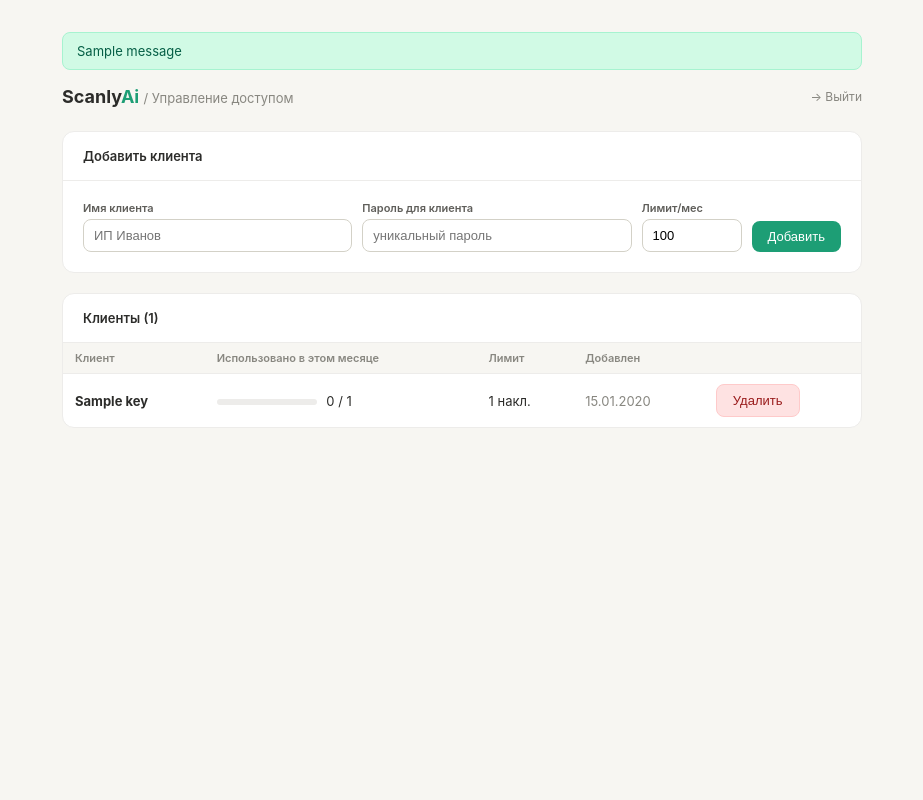
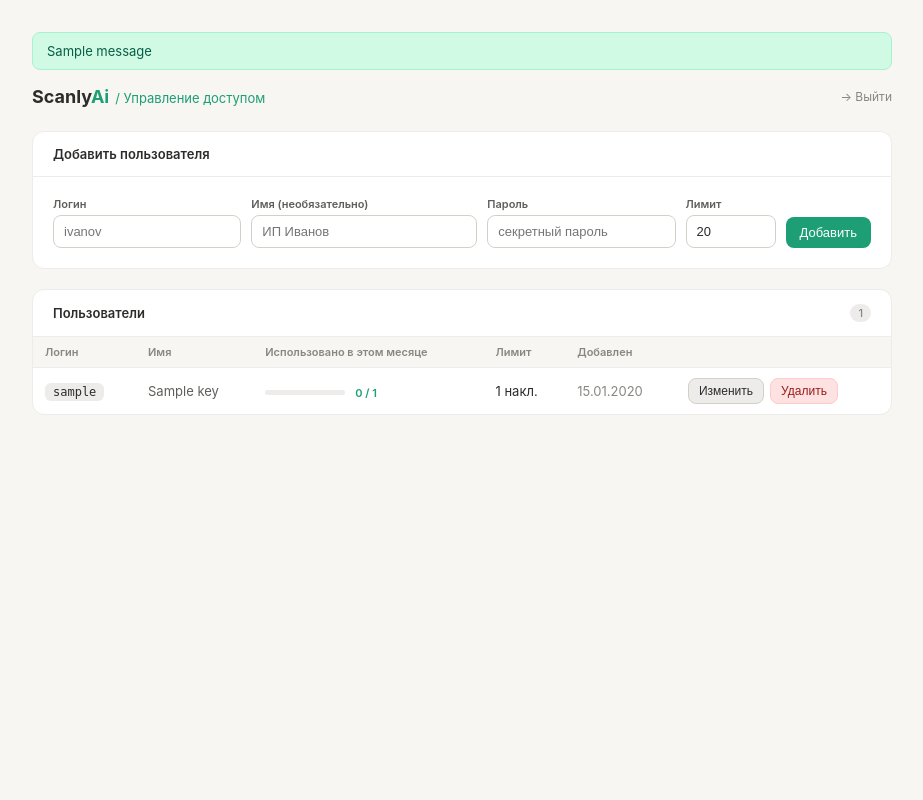
Before and after one commit to abudinislam/paloma-web, a Flask app: page /admin in a window 1280 px wide. Shown: the whole page, without its empty margins (178-1101 px from the left). Run offline with Flask 3, Linux system fonts and the light colour scheme; the visitor is signed in with stand-in values (Sample User, id 1); tables that the repository leaves empty hold one stand-in row (values such as "Sample post"); one stand-in notice (Sample message) is shown; parts of the project's set-up code (start-up, migrations or seed data) failed here and were passed over.

Commit message:
Add login+password auth for users; admin panel with edit/delete
- Add login field to AccessKey model with auto-migration
- Default monthly limit changed from 100 to 20
- Login page now requires login + password (backwards-compat with password-only)
- Admin panel: create/edit/delete users, change limit, reset password via modal
- React SPA auth updated to send login + password

Co-Authored-By: Claude Sonnet 4.6 <noreply@anthropic.com>

```diff
--- a/app.py
+++ b/app.py
@@ -25,11 +25,15 @@ with app.app_context():
     db.create_all()
     # Миграция: добавляем key_id если его ещё нет (для существующих БД)
     with db.engine.connect() as conn:
-        try:
-            conn.execute(db.text('ALTER TABLE invoice ADD COLUMN key_id INTEGER REFERENCES access_key(id)'))
-            conn.commit()
-        except Exception:
-            pass  # столбец уже существует
+        for migration in [
+            'ALTER TABLE invoice ADD COLUMN key_id INTEGER REFERENCES access_key(id)',
+            'ALTER TABLE access_key ADD COLUMN login VARCHAR(100)',
+        ]:
+            try:
+                conn.execute(db.text(migration))
+                conn.commit()
+            except Exception:
+                pass  # столбец уже существует
     from models import AccessKey
     app_password = os.environ.get('APP_PASSWORD', '')
     if app_password and not AccessKey.query.first():
--- a/routes.py
+++ b/routes.py
@@ -49,13 +49,18 @@ def login():
         return redirect(url_for('main.index'))
     error = None
     if request.method == 'POST':
-        password = request.form.get('password', '')
-        key = AccessKey.find_by_password(password)
+        login_val = request.form.get('login', '').strip()
+        password  = request.form.get('password', '').strip()
+        key = None
+        if login_val:
+            key = AccessKey.find_by_login_password(login_val, password)
+        if not key:
+            key = AccessKey.find_by_password(password)
         if key:
             session['logged_in'] = True
             session['key_id'] = key.id
             return redirect(url_for('main.index'))
-        error = 'Неверный пароль'
+        error = 'Неверный логин или пароль'
     return render_template('login.html', error=error)
 
 
@@ -73,13 +78,18 @@ def index():
 @bp.route('/api/login', methods=['POST'])
 @limiter.limit("5 per minute")
 def api_login():
-    data = request.get_json(silent=True) or {}
-    password = data.get('password', '').strip()
+    data      = request.get_json(silent=True) or {}
+    login_val = data.get('login', '').strip()
+    password  = data.get('password', '').strip()
     if not password:
         return jsonify({'error': 'Введите пароль'}), 400
-    key = AccessKey.find_by_password(password)
+    key = None
+    if login_val:
+        key = AccessKey.find_by_login_password(login_val, password)
     if not key:
-        return jsonify({'error': 'Неверный пароль'}), 401
+        key = AccessKey.find_by_password(password)
+    if not key:
+        return jsonify({'error': 'Неверный логин или пароль'}), 401
     session['logged_in'] = True
     session['key_id'] = key.id
     return jsonify({'ok': True})
@@ -293,12 +303,13 @@ def admin_logout():
 def admin():
     keys = AccessKey.query.order_by(AccessKey.created_at.desc()).all()
     stats = [{
-        'id': k.id,
-        'label': k.label or '—',
+        'id':            k.id,
+        'login':         k.login or '—',
+        'label':         k.label or '—',
         'monthly_limit': k.monthly_limit,
-        'used': k.monthly_usage(),
-        'remaining': k.remaining(),
-        'created_at': k.created_at.strftime('%d.%m.%Y'),
+        'used':          k.monthly_usage(),
+        'remaining':     k.remaining(),
+        'created_at':    k.created_at.strftime('%d.%m.%Y'),
     } for k in keys]
     return render_template('admin.html', keys=stats)
 
@@ -306,22 +317,47 @@ def admin():
 @bp.route('/admin/keys/add', methods=['POST'])
 @admin_required
 def admin_key_add():
+    login_val = request.form.get('login', '').strip()
+    label     = request.form.get('label', '').strip()
+    password  = request.form.get('password', '').strip()
+    limit     = int(request.form.get('limit', 20))
+
+    if not login_val or not password:
+        flash('Логин и пароль обязательны.', 'error')
+        return redirect(url_for('main.admin'))
+
+    if AccessKey.query.filter_by(login=login_val).first():
+        flash(f'Логин «{login_val}» уже занят.', 'error')
+        return redirect(url_for('main.admin'))
+
+    db.session.add(AccessKey(
+        login=login_val,
+        key_hash=AccessKey.hash(password),
+        label=label,
+        monthly_limit=limit,
+    ))
+    db.session.commit()
+    flash(f'Пользователь «{login_val}» добавлен.', 'success')
+    return redirect(url_for('main.admin'))
+
+
+@bp.route('/admin/keys/<int:key_id>/edit', methods=['POST'])
+@admin_required
+def admin_key_edit(key_id):
+    key      = AccessKey.query.get_or_404(key_id)
     label    = request.form.get('label', '').strip()
+    limit    = request.form.get('limit', '').strip()
     password = request.form.get('password', '').strip()
-    limit    = int(request.form.get('limit', 100))
-    if not password:
-        return redirect(url_for('main.admin'))
-    existing = AccessKey.find_by_password(password)
-    if existing:
-        flash('Этот пароль уже используется другим клиентом. Придумайте другой.', 'error')
-    else:
-        db.session.add(AccessKey(
-            key_hash=AccessKey.hash(password),
-            label=label,
-            monthly_limit=limit,
-        ))
-        db.session.commit()
-        flash(f'Клиент «{label or password}» добавлен.', 'success')
+
+    if label:
+        key.label = label
+    if limit.isdigit():
+        key.monthly_limit = int(limit)
+    if password:
+        key.key_hash = AccessKey.hash(password)
+
+    db.session.commit()
+    flash(f'Пользователь «{key.login}» обновлён.', 'success')
     return redirect(url_for('main.admin'))
 
 
@@ -331,4 +367,5 @@ def admin_key_delete(key_id):
     key = AccessKey.query.get_or_404(key_id)
     db.session.delete(key)
     db.session.commit()
+    flash(f'Пользователь «{key.login}» удалён.', 'success')
     return redirect(url_for('main.admin'))
--- a/templates/admin.html
+++ b/templates/admin.html
@@ -6,65 +6,121 @@
 <title>ScanlyAi — Управление доступом</title>
 <style>
 *{box-sizing:border-box;margin:0;padding:0}
-:root{--teal:#1D9E75;--teal-light:#E1F5EE;--teal-dark:#085041;--gray-50:#F7F6F2;--gray-100:#EDECEA;--gray-200:#D3D1C7;--gray-400:#888780;--gray-600:#5F5E5A;--gray-800:#2C2C2A;--white:#fff;--radius:12px;--radius-sm:8px}
-body{font-family:-apple-system,BlinkMacSystemFont,'Segoe UI',sans-serif;background:var(--gray-50);color:var(--gray-800);font-size:14px;padding:2rem 1rem}
-.wrap{max-width:800px;margin:0 auto}
+:root{
+  --teal:#1D9E75;--teal-light:#E1F5EE;--teal-dark:#085041;
+  --gray-50:#F7F6F2;--gray-100:#EDECEA;--gray-200:#D3D1C7;
+  --gray-400:#888780;--gray-600:#5F5E5A;--gray-800:#2C2C2A;
+  --white:#fff;--radius:12px;--radius-sm:8px;
+}
+body{font-family:-apple-system,BlinkMacSystemFont,'Segoe UI',sans-serif;background:var(--gray-50);color:var(--gray-800);font-size:14px;padding:2rem 1rem;min-height:100vh}
+.wrap{max-width:860px;margin:0 auto}
 .header{display:flex;align-items:center;justify-content:space-between;margin-bottom:1.5rem}
 .logo{font-size:18px;font-weight:700}
 .logo span{color:var(--teal)}
+.logo-sub{font-size:13px;color:var(--gray-400);font-weight:400;margin-left:6px}
 .logout{font-size:12px;color:var(--gray-400);text-decoration:none}
 .logout:hover{color:var(--gray-800)}
+
+/* Flash messages */
+.flash{padding:10px 14px;border-radius:var(--radius-sm);margin-bottom:1rem;font-size:13px}
+.flash-success{background:#D1FAE5;color:#065F46;border:1px solid #A7F3D0}
+.flash-error{background:#FEE2E2;color:#991B1B;border:1px solid #FECACA}
+
+/* Cards */
 .card{background:var(--white);border:1px solid var(--gray-100);border-radius:var(--radius);overflow:hidden;margin-bottom:1.25rem}
-.card-header{padding:1rem 1.25rem;border-bottom:1px solid var(--gray-100);font-size:13px;font-weight:600}
+.card-header{padding:.875rem 1.25rem;border-bottom:1px solid var(--gray-100);font-size:13px;font-weight:600;display:flex;align-items:center;justify-content:space-between}
+.card-header-count{font-size:11px;font-weight:500;color:var(--gray-400);background:var(--gray-100);padding:2px 8px;border-radius:100px}
 .card-body{padding:1.25rem}
+
+/* Form */
+.form-grid{display:grid;grid-template-columns:1fr 1.2fr 1fr 90px auto;gap:10px;align-items:end}
+@media(max-width:700px){.form-grid{grid-template-columns:1fr 1fr;}.form-grid>div:last-child{grid-column:span 2}}
+label{display:block;font-size:11px;font-weight:600;color:var(--gray-600);margin-bottom:4px}
+input[type=text],input[type=password],input[type=number]{width:100%;padding:8px 10px;border:1px solid var(--gray-200);border-radius:var(--radius-sm);font-size:13px;outline:none;transition:border-color .15s;color:var(--gray-800)}
+input:focus{border-color:var(--teal)}
+
+/* Buttons */
+.btn{padding:8px 14px;border-radius:var(--radius-sm);font-size:13px;font-weight:500;border:none;cursor:pointer;white-space:nowrap;transition:background .15s}
+.btn-primary{background:var(--teal);color:#fff}
+.btn-primary:hover{background:var(--teal-dark)}
+.btn-secondary{background:var(--gray-100);color:var(--gray-800);border:1px solid var(--gray-200)}
+.btn-secondary:hover{background:var(--gray-200)}
+.btn-danger{background:#FEE2E2;color:#991B1B;border:1px solid #FECACA}
+.btn-danger:hover{background:#FCA5A5}
+.btn-sm{padding:5px 10px;font-size:12px}
+
+/* Table */
 table{width:100%;border-collapse:collapse;font-size:13px}
 th{text-align:left;font-size:11px;font-weight:600;color:var(--gray-400);padding:8px 12px;border-bottom:1px solid var(--gray-100);background:var(--gray-50)}
-td{padding:10px 12px;border-bottom:1px solid var(--gray-100)}
+td{padding:10px 12px;border-bottom:1px solid var(--gray-100);vertical-align:middle}
 tr:last-child td{border-bottom:none}
-.bar-wrap{background:var(--gray-100);border-radius:100px;height:6px;width:100px;overflow:hidden;display:inline-block;vertical-align:middle;margin-right:6px}
-.bar-fill{height:100%;border-radius:100px}
-.form-row{display:grid;grid-template-columns:1fr 1fr 100px auto;gap:10px;align-items:end}
-label{display:block;font-size:11px;font-weight:600;color:var(--gray-600);margin-bottom:4px}
-input[type=text],input[type=password],input[type=number]{width:100%;padding:8px 10px;border:1px solid var(--gray-200);border-radius:var(--radius-sm);font-size:13px;outline:none}
-input:focus{border-color:var(--teal)}
-.btn{padding:8px 16px;border-radius:var(--radius-sm);font-size:13px;font-weight:500;border:none;cursor:pointer;white-space:nowrap}
-.btn-primary{background:var(--teal);color:#fff}
-.btn-primary:hover{background:var(--teal-dark)}
-.btn-danger{background:#FEE2E2;color:#991B1B;border:1px solid #FECACA}
-.btn-danger:hover{background:#FCA5A5}
-.empty{padding:2rem;text-align:center;color:var(--gray-400);font-size:13px}
+tr:hover td{background:#fafaf9}
+
+/* Usage bar */
+.bar-wrap{background:var(--gray-100);border-radius:100px;height:5px;width:80px;overflow:hidden;display:inline-block;vertical-align:middle;margin-right:6px}
+.bar-fill{height:100%;border-radius:100px;transition:width .3s}
+.bar-green{background:var(--teal)}
+.bar-yellow{background:#D97706}
+.bar-red{background:#B91C1C}
+
+/* Login badge */
+.login-badge{font-family:ui-monospace,'Cascadia Code',monospace;font-size:12px;background:var(--gray-100);color:var(--gray-800);padding:2px 8px;border-radius:6px;font-weight:500}
+
+/* Status pill */
+.status-ok{display:inline-flex;align-items:center;gap:4px;font-size:11px;font-weight:600;color:var(--teal)}
+.status-warn{color:#D97706}
+.status-empty{color:#B91C1C}
+.dot{width:6px;height:6px;border-radius:50%;background:currentColor;display:inline-block}
+
+.empty{padding:2.5rem;text-align:center;color:var(--gray-400);font-size:13px}
+.actions{display:flex;gap:6px;align-items:center}
+
+/* Modal */
+.modal-overlay{position:fixed;inset:0;background:rgba(0,0,0,.35);display:none;align-items:center;justify-content:center;z-index:100;padding:1rem}
+.modal-overlay.open{display:flex}
+.modal{background:var(--white);border-radius:var(--radius);width:100%;max-width:420px;padding:1.5rem;box-shadow:0 20px 60px rgba(0,0,0,.15)}
+.modal-title{font-size:15px;font-weight:700;margin-bottom:1.25rem}
+.modal-field{margin-bottom:1rem}
+.modal-field:last-of-type{margin-bottom:1.25rem}
+.modal-hint{font-size:11px;color:var(--gray-400);margin-top:3px}
+.modal-row{display:flex;gap:10px;justify-content:flex-end}
 </style>
 </head>
 <body>
 <div class="wrap">
+
   {% with messages = get_flashed_messages(with_categories=true) %}
     {% for category, message in messages %}
-      <div style="padding:10px 14px;border-radius:var(--radius-sm);margin-bottom:1rem;font-size:13px;{% if category=='error' %}background:#FEE2E2;color:#991B1B;border:1px solid #FECACA{% else %}background:#D1FAE5;color:#065F46;border:1px solid #A7F3D0{% endif %}">
-        {{ message }}
-      </div>
+      <div class="flash flash-{{ category }}">{{ message }}</div>
     {% endfor %}
   {% endwith %}
+
   <div class="header">
-    <div class="logo">Scanly<span>Ai</span> <span style="font-size:13px;color:var(--gray-400);font-weight:400">/ Управление доступом</span></div>
+    <div class="logo">Scanly<span>Ai</span><span class="logo-sub">/ Управление доступом</span></div>
     <a href="/admin/logout" class="logout">→ Выйти</a>
   </div>
 
+  <!-- Add user -->
   <div class="card">
-    <div class="card-header">Добавить клиента</div>
+    <div class="card-header">Добавить пользователя</div>
     <div class="card-body">
       <form method="POST" action="/admin/keys/add">
-        <div class="form-row">
+        <div class="form-grid">
           <div>
-            <label>Имя клиента</label>
-            <input type="text" name="label" placeholder="ИП Иванов" required>
+            <label>Логин</label>
+            <input type="text" name="login" placeholder="ivanov" required autocomplete="off">
           </div>
           <div>
-            <label>Пароль для клиента</label>
-            <input type="text" name="password" placeholder="уникальный пароль" required>
+            <label>Имя (необязательно)</label>
+            <input type="text" name="label" placeholder="ИП Иванов" autocomplete="off">
           </div>
           <div>
-            <label>Лимит/мес</label>
-            <input type="number" name="limit" value="100" min="1" max="10000">
+            <label>Пароль</label>
+            <input type="text" name="password" placeholder="секретный пароль" required autocomplete="off">
+          </div>
+          <div>
+            <label>Лимит</label>
+            <input type="number" name="limit" value="20" min="1" max="10000">
           </div>
           <div>
             <label>&nbsp;</label>
@@ -75,13 +131,18 @@ input:focus{border-color:var(--teal)}
     </div>
   </div>
 
+  <!-- Users table -->
   <div class="card">
-    <div class="card-header">Клиенты ({{ keys|length }})</div>
+    <div class="card-header">
+      Пользователи
+      <span class="card-header-count">{{ keys|length }}</span>
+    </div>
     {% if keys %}
     <table>
       <thead>
         <tr>
-          <th>Клиент</th>
+          <th>Логин</th>
+          <th>Имя</th>
           <th>Использовано в этом месяце</th>
           <th>Лимит</th>
           <th>Добавлен</th>
@@ -91,29 +152,91 @@ input:focus{border-color:var(--teal)}
       <tbody>
         {% for k in keys %}
         <tr>
-          <td><strong>{{ k.label }}</strong></td>
+          <td><span class="login-badge">{{ k.login }}</span></td>
+          <td style="color:var(--gray-600)">{{ k.label }}</td>
           <td>
-            {% set pct = ((k.monthly_limit - k.remaining) / k.monthly_limit * 100)|int %}
-            <div class="bar-wrap">
-              <div class="bar-fill" style="width:{{ pct }}%;background:{% if k.remaining <= 10 %}#B91C1C{% elif k.remaining <= 30 %}#B45309{% else %}#1D9E75{% endif %}"></div>
-            </div>
-            {{ k.used }} / {{ k.monthly_limit }}
+            {% set pct = ((k.used / k.monthly_limit) * 100)|int if k.monthly_limit > 0 else 0 %}
+            {% if k.remaining == 0 %}
+              <span class="status-empty"><span class="dot"></span>Лимит исчерпан</span>
+            {% elif k.remaining <= (k.monthly_limit * 0.2)|int %}
+              <span class="status-warn">
+                <div class="bar-wrap" style="display:inline-block"><div class="bar-fill bar-yellow" style="width:{{ pct }}%"></div></div>
+                {{ k.used }} / {{ k.monthly_limit }}
+              </span>
+            {% else %}
+              <span class="status-ok">
+                <div class="bar-wrap" style="display:inline-block"><div class="bar-fill bar-green" style="width:{{ pct }}%"></div></div>
+                {{ k.used }} / {{ k.monthly_limit }}
+              </span>
+            {% endif %}
           </td>
           <td>{{ k.monthly_limit }} накл.</td>
           <td style="color:var(--gray-400)">{{ k.created_at }}</td>
           <td>
-            <form method="POST" action="/admin/keys/{{ k.id }}/delete" onsubmit="return confirm('Удалить клиента {{ k.label }}?')">
-              <button type="submit" class="btn btn-danger">Удалить</button>
-            </form>
+            <div class="actions">
+              <button class="btn btn-secondary btn-sm"
+                onclick="openEdit({{ k.id }}, '{{ k.login }}', '{{ k.label if k.label != '—' else '' }}', {{ k.monthly_limit }})">
+                Изменить
+              </button>
+              <form method="POST" action="/admin/keys/{{ k.id }}/delete"
+                onsubmit="return confirm('Удалить пользователя {{ k.login }}?')">
+                <button type="submit" class="btn btn-danger btn-sm">Удалить</button>
+              </form>
+            </div>
           </td>
         </tr>
         {% endfor %}
       </tbody>
     </table>
     {% else %}
-    <div class="empty">Клиентов пока нет. Добавьте первого выше.</div>
+    <div class="empty">Пользователей пока нет. Добавьте первого выше.</div>
     {% endif %}
   </div>
+
 </div>
+
+<!-- Edit modal -->
+<div class="modal-overlay" id="modalOverlay" onclick="closeEditOnOverlay(event)">
+  <div class="modal">
+    <div class="modal-title" id="modalTitle">Изменить пользователя</div>
+    <form method="POST" id="editForm">
+      <div class="modal-field">
+        <label>Имя</label>
+        <input type="text" name="label" id="editLabel" placeholder="ИП Иванов" autocomplete="off">
+      </div>
+      <div class="modal-field">
+        <label>Лимит накладных в месяц</label>
+        <input type="number" name="limit" id="editLimit" min="1" max="10000">
+      </div>
+      <div class="modal-field">
+        <label>Новый пароль</label>
+        <input type="text" name="password" id="editPassword" placeholder="Оставьте пустым, чтобы не менять" autocomplete="off">
+        <div class="modal-hint">Заполните только если хотите сменить пароль</div>
+      </div>
+      <div class="modal-row">
+        <button type="button" class="btn btn-secondary" onclick="closeEdit()">Отмена</button>
+        <button type="submit" class="btn btn-primary">Сохранить</button>
+      </div>
+    </form>
+  </div>
+</div>
+
+<script>
+function openEdit(id, login, label, limit) {
+  document.getElementById('modalTitle').textContent = 'Изменить: ' + login;
+  document.getElementById('editForm').action = '/admin/keys/' + id + '/edit';
+  document.getElementById('editLabel').value = label;
+  document.getElementById('editLimit').value = limit;
+  document.getElementById('editPassword').value = '';
+  document.getElementById('modalOverlay').classList.add('open');
+}
+function closeEdit() {
+  document.getElementById('modalOverlay').classList.remove('open');
+}
+function closeEditOnOverlay(e) {
+  if (e.target === document.getElementById('modalOverlay')) closeEdit();
+}
+document.addEventListener('keydown', e => { if (e.key === 'Escape') closeEdit(); });
+</script>
 </body>
 </html>
```
Also changed, not shown: models.py (+9 -2 lines), static/js/auth.jsx (+6 -4 lines), templates/login.html (+16 -9 lines).
